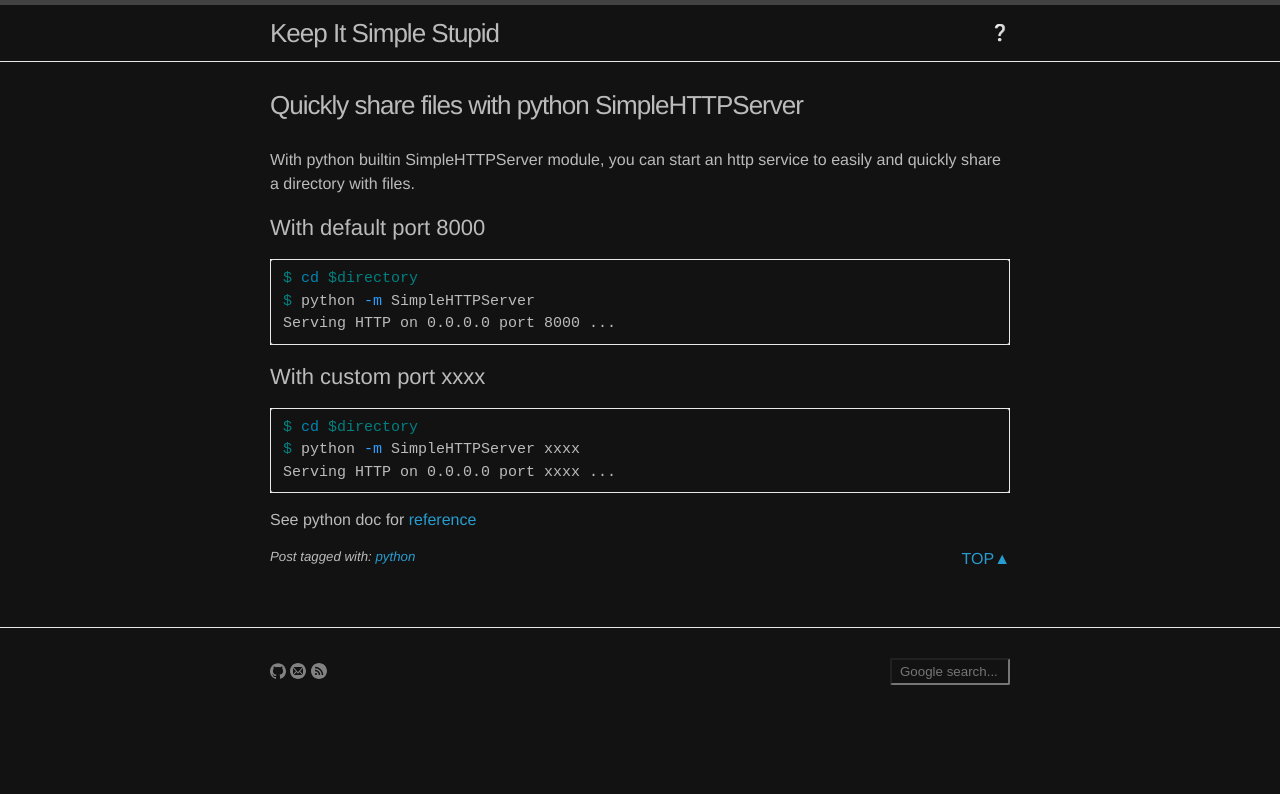
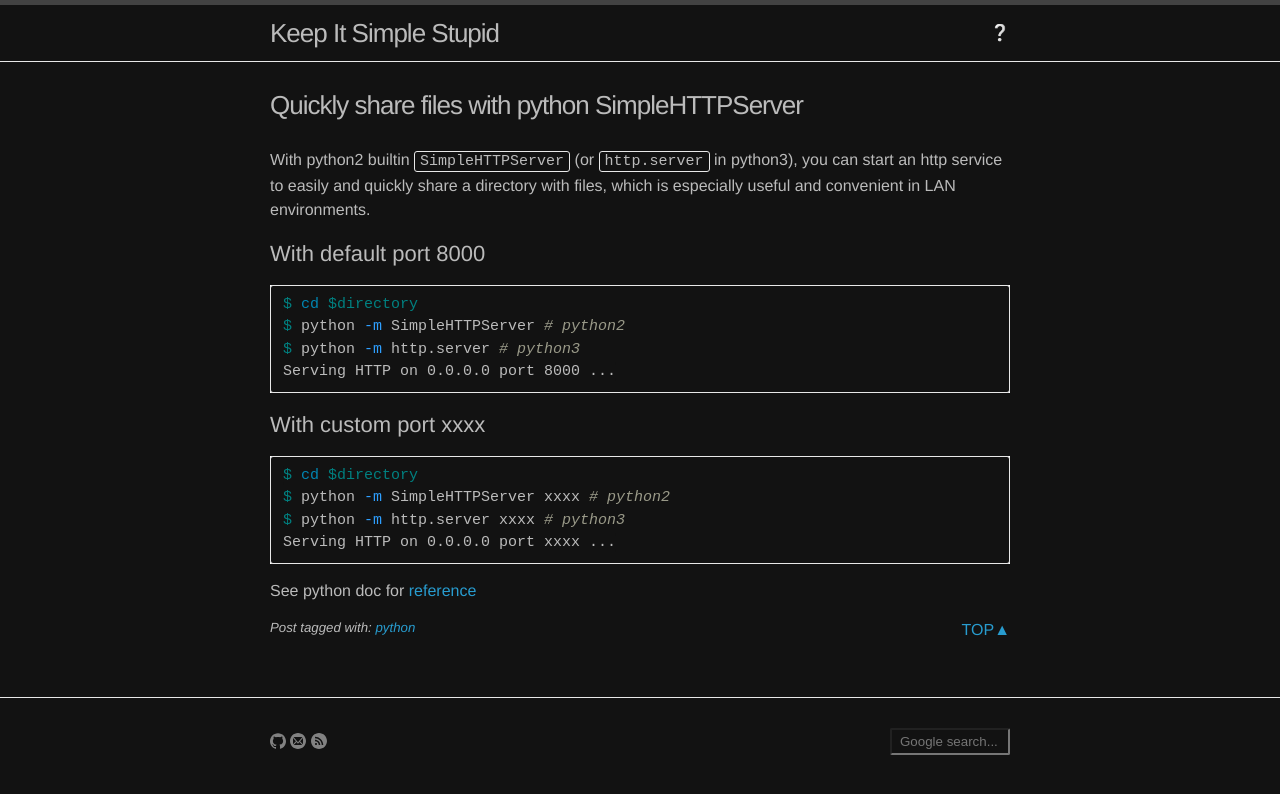
Before and after one commit to yuan-jiang/yuan-jiang.github.io, a Jekyll site: the page built from _posts/2016-12-28-quickly-share-files-with-python-simplehttpserver.md, in a window 1280 px wide. Shown: the top 794 px of the page. Built offline with Jekyll 4.4.1, drawn with Linux system fonts in a browser that asks for light colours; comment, search, counter and statistics services are not loaded.

Commit message:
Update 2016-12-28-quickly-share-files-with-python-simplehttpserver.md

```diff
--- a/_posts/2016-12-28-quickly-share-files-with-python-simplehttpserver.md
+++ b/_posts/2016-12-28-quickly-share-files-with-python-simplehttpserver.md
@@ -6,20 +6,23 @@ author: Yuan Jiang
 tags: python
 ---
 
-With python builtin SimpleHTTPServer module, you can start an http service to easily and quickly share a directory with files.
+With python2 builtin `SimpleHTTPServer` (or `http.server` in python3), you can start an http service to easily and quickly share a directory with files, which is especially useful and convenient in LAN environments.
 
 ## With default port 8000
 {% highlight bash %}
 $ cd $directory
-$ python -m SimpleHTTPServer
+$ python -m SimpleHTTPServer # python2
+$ python -m http.server # python3
 Serving HTTP on 0.0.0.0 port 8000 ...
 {% endhighlight %}
 
 ## With custom port xxxx
 {% highlight bash %}
 $ cd $directory
-$ python -m SimpleHTTPServer xxxx
+$ python -m SimpleHTTPServer xxxx # python2
+$ python -m http.server xxxx # python3
 Serving HTTP on 0.0.0.0 port xxxx ...
 {% endhighlight %}
 
+
 See python doc for [reference](https://docs.python.org/2/library/simplehttpserver.html)
```
